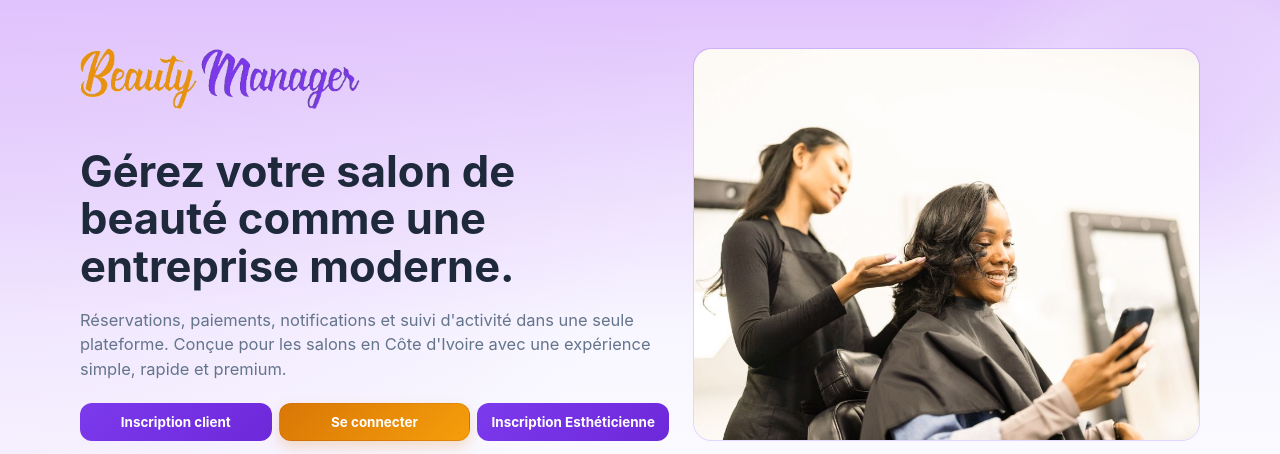
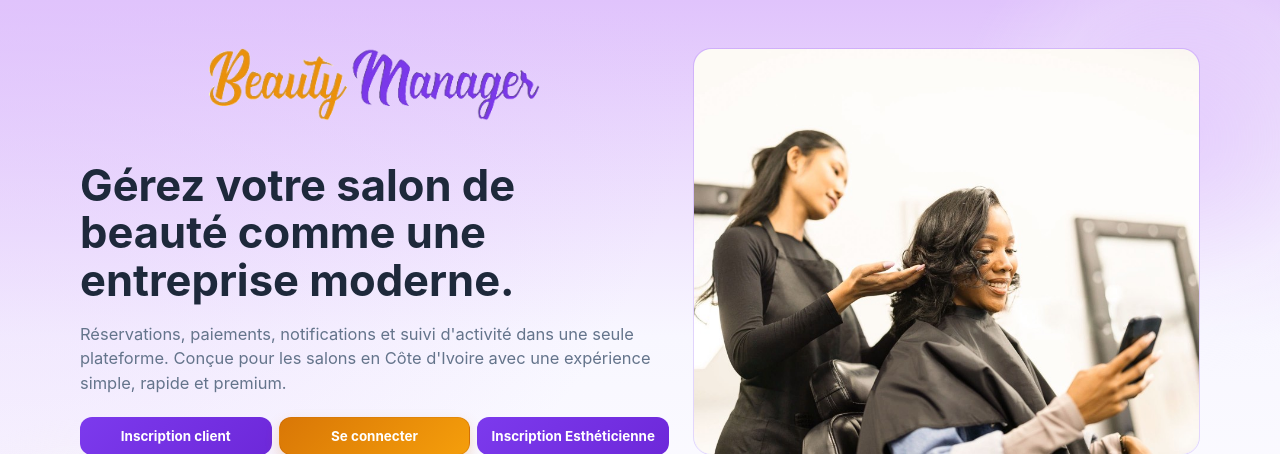
Before and after one commit to irraisaac16-code/Beauty-manager, a Django app: page / in a window 1280 px wide. Shown: the top 454 px of the page. Run offline with Django 5.2, Linux system fonts and the light colour scheme.

Commit message:
style(home): agrandir et centrer le logo du hero
Co-authored-by: Cursor <cursoragent@cursor.com>

```diff
--- a/manager/templates/manager/home.html
+++ b/manager/templates/manager/home.html
@@ -71,10 +71,12 @@
         .wrap { width: min(1120px, 92%); margin: 0 auto; }
         .hero-brand {
             margin: 0 0 1.35rem;
+            display: flex;
+            justify-content: center;
         }
         .hero-brand-image {
             display: block;
-            height: clamp(46px, 7vw, 78px);
+            height: clamp(56px, 8vw, 92px);
             width: auto;
             max-width: min(520px, 100%);
             object-fit: contain;
```
